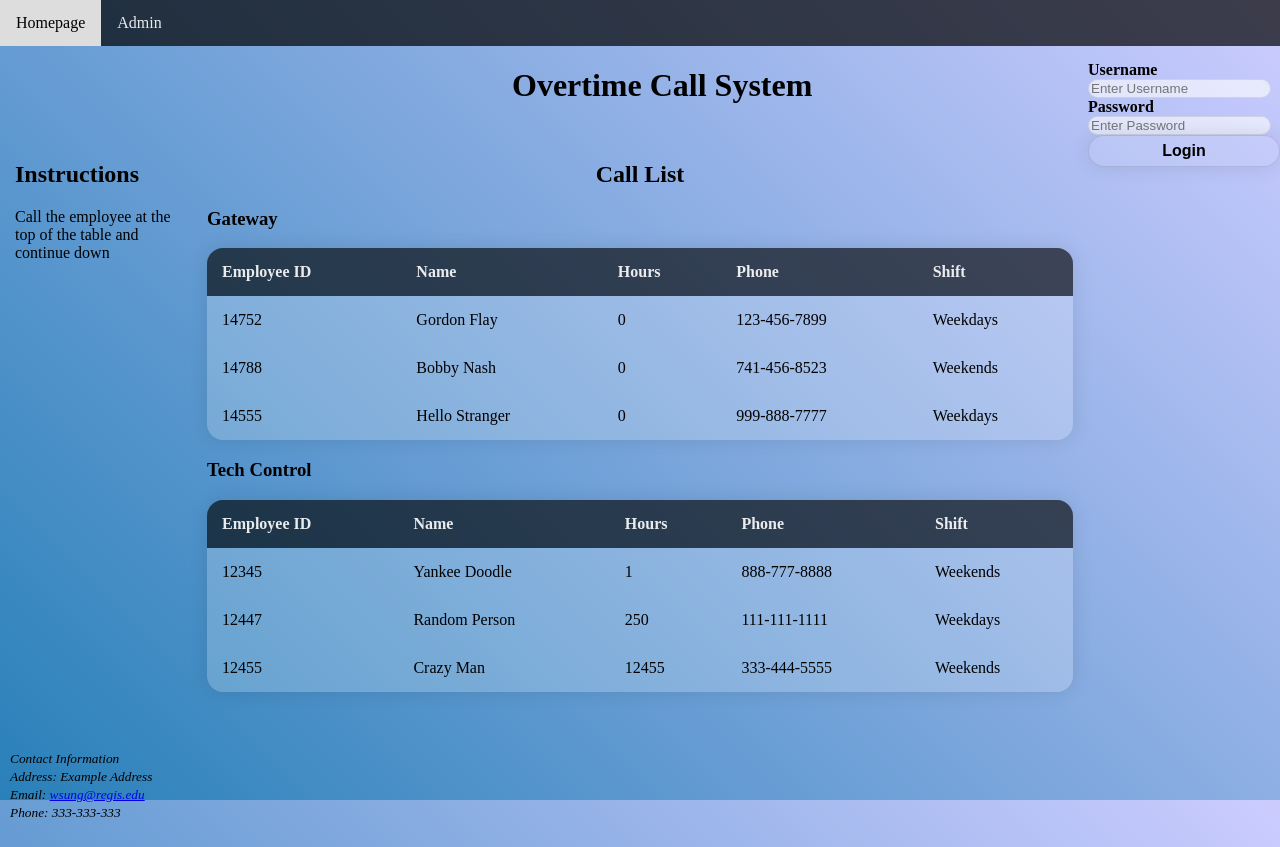
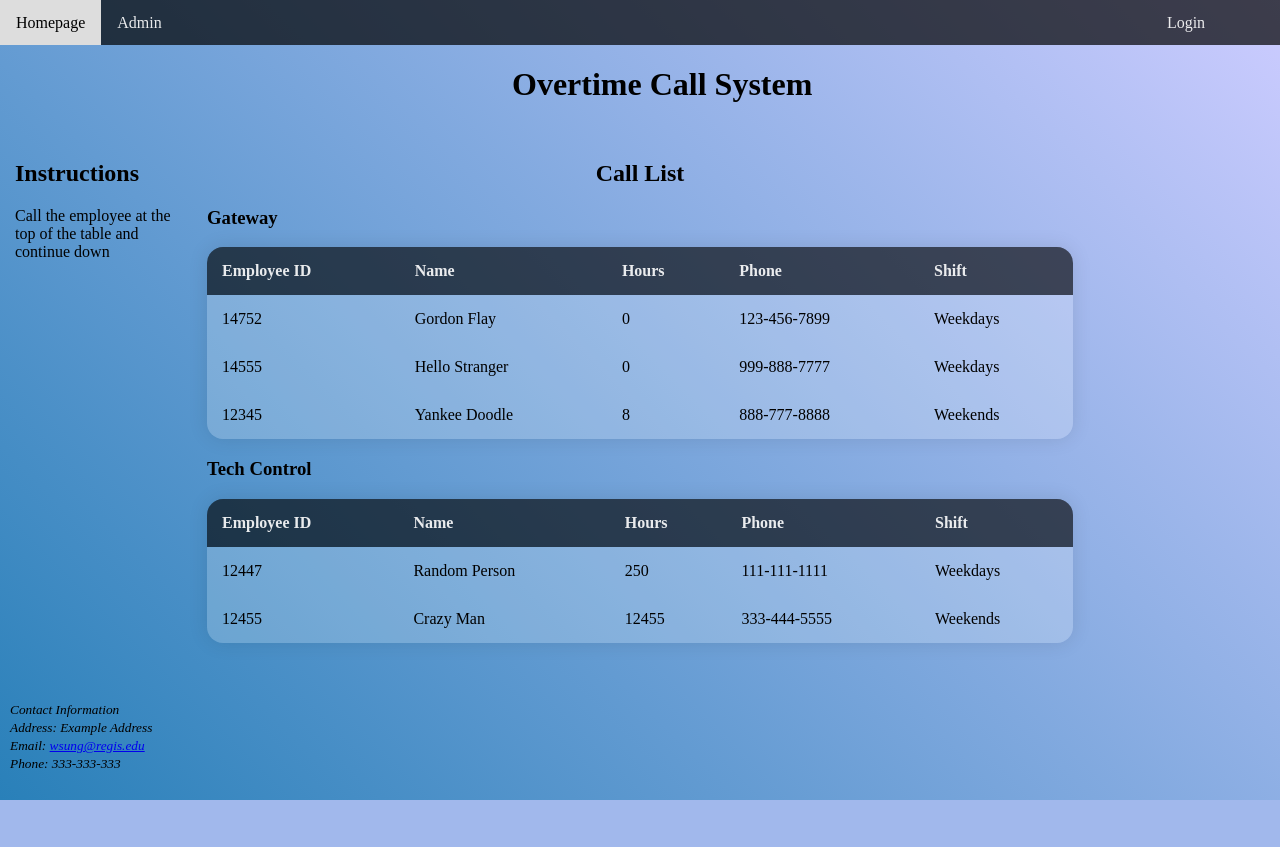
Before and after one commit to KungFoodie/overtime-app, a Flask app: template Capstone/templates/index.html in a window 1280 px wide. After the commit the page ends 800 px from the top, so only its background shows below. Run offline with Flask 3, Linux system fonts and the light colour scheme; the template is opened without the code that fills it, so the values that code supplies are empty; parts of the project's set-up code (start-up, migrations or seed data) failed here and were passed over.

Commit message:
dropdown login feature complete

```diff
--- a/Capstone/static/css/webdefault.css
+++ b/Capstone/static/css/webdefault.css
@@ -11,15 +11,113 @@ html, body {
 body {
     margin: 0;
     background: linear-gradient(45deg, #2980B9, #CCCCFF);
+    background-size: cover;
     font-family: "sans-serif";
     font-weight: 100;
+}
+
+
+/* all buttons */
+
+.button {
+    margin: auto;
+    text-align: center;
+    padding: 6px 0px;
+    width: 100%;
+    background-color: rgba(255,255,255,0.1);
+    border: 1px solid rgba(0,0,0,0.1);
+    box-shadow: 0 0 20px rgba(0,0,0,0.1);
+    border-radius: 1rem;
+    cursor: pointer;
+    display: inline-block;
+    font-size: 1rem;
+    font-weight: bold;
+
+}
+
+.button:hover {
+    background-color: rgba(255,255,255,0.5);
+}
+
+/* Login and Logout */
+.logdiv {
+    display: inline-flex;
+    float: right;
+    width: 10%;
+    height: 45px;
+    justify-content: center;
+    overflow: hidden;
+    margin-right: 30px;
+}
+
+.login-dropdown-button, .logout input {
+    cursor: pointer;
+    font-size: 16px;
+    color: rgba(255,255,255,0.9);
+    border: none;
+    outline: none;
+    background-color: inherit;
+    font-family: inherit;
+    width: 100%;
+    height: 45px;
+}
+
+.login-dropdown-button:hover, .logout:hover {
+    background-color: #ddd;
+    color: black;
+}
+
+.login-content {
+    display: none;
+    background-color: rgba(55,58,73, 1);
+    position: absolute;
+    width: fit-content;
+    margin-top: 45px;
+    margin-right: 80px;
+    z-index: 1;
+    border-radius: 1rem;
+}
+
+.login-content label {
+    color: rgba(255,255,255,0.9);
+
+}
+
+.login-button {
+    margin: auto;
+    text-align: center;
+    padding: 6px 0px;
+    width: 100%;
+    color: rgba(255,255,255,0.9);
+    background-color: inherit;
+    border: 1px solid rgba(0,0,0,0.3);
+    border-bottom-left-radius: 1rem;
+    border-bottom-right-radius: 1rem;
+    cursor: pointer;
+    display: inline-block;
+    font-size: 1rem;
+    font-weight: bold;
+    font-family: "sans-serif";
+}
+
+.login-button:hover {
+    background-color: rgba(255,255,255,0.2);
+}
+
+.loginbox {
+    border: 1px solid rgba(0,0,0,0.1);
+    border-radius: 1rem;
+}
+
+.show {
+  display: block;
 }
 
 /* Navigation Bar */
 
 .nav {
+    height: 45px;
     overflow: hidden;
-  color: rgba(255,255,255,0.9);
     background-color: rgba(0,0,0,0.7);
 }
 
@@ -68,57 +166,6 @@ body {
     display: table;
     clear: both;
 }
-
-/* all buttons */
-
-.button {
-  margin: auto;
-  text-align: center;
-  padding: 6px 0px;
-  width: 100%;
-  background-color: rgba(255,255,255,0.1);
-  border: 1px solid rgba(0,0,0,0.1);
-  box-shadow: 0 0 20px rgba(0,0,0,0.1);
-  border-radius: 1rem;
-  cursor: pointer;
-  display: inline-block;
-  font-size: 1rem;
-  font-weight: bold;
-
-}
-
-.button:hover {
-  background-color: rgba(255,255,255,0.5);
-}
-
-
-/* Login and Logout */
-.logdiv {
-  display: inline-flex;
-  float: right;
-  width: 15%;
-  justify-content: left;
-  margin-top: 15px;
-}
-
-.login label {
-  font-weight: bold;
-  display: inline-block;
-  width: 75px;
-  text-align: left;
-}
-
-.loginbox {
-  background-color: rgba(255,255,255,0.6);
-  border: 1px solid rgba(0,0,0,0.1);
-  border-radius: 1rem;
-}
-
-.logout {
-  width: 90%;
-  margin-top: 5px;
-}
-
 
 /* Tables */
 
--- a/Capstone/templates/admintable.html
+++ b/Capstone/templates/admintable.html
@@ -30,7 +30,7 @@
 		<tr class="roweven">
 			<td class="coleven">12345</td>
 			<td class="colodd">Yankee Doodle</td>
-			<td class="coleven">4</td>
+			<td class="coleven">8</td>
 			<td class="colodd">888-777-8888</td>
 			<td class="coleven">Weekends</td>
 			<td class="colodd">Gateway</td>
--- a/Capstone/templates/base.html
+++ b/Capstone/templates/base.html
@@ -20,9 +20,9 @@
 <div class="navbar">
     <div class="nav">
         {% include "nav.html" %}
-    </div>
-    <div class="logdiv">
-        {% include "login.html" %}
+        <div class="logdiv">
+            {% include "login.html" %}
+        </div>
     </div>
 </div>
 
--- a/Capstone/templates/gwtable.html
+++ b/Capstone/templates/gwtable.html
@@ -15,18 +15,18 @@
 			<td class="coleven">Weekdays</td>
 		</tr>
 		<tr class="rowodd">
-			<td class="coleven">14788</td>
-			<td class="colodd">Bobby Nash</td>
-			<td class="coleven">0</td>
-			<td class="colodd">741-456-8523</td>
-			<td class="coleven">Weekends</td>
-		</tr>
-		<tr class="roweven">
 			<td class="coleven">14555</td>
 			<td class="colodd">Hello Stranger</td>
 			<td class="coleven">0</td>
 			<td class="colodd">999-888-7777</td>
 			<td class="coleven">Weekdays</td>
 		</tr>
+		<tr class="roweven">
+			<td class="coleven">12345</td>
+			<td class="colodd">Yankee Doodle</td>
+			<td class="coleven">8</td>
+			<td class="colodd">888-777-8888</td>
+			<td class="coleven">Weekends</td>
+		</tr>
 	</table>
 </div>
--- a/Capstone/templates/login.html
+++ b/Capstone/templates/login.html
@@ -1,19 +1,32 @@
 {% if logged is sameas true %}
     <form action="/logout" class="logout" method="GET">
-        <input type="submit" class="logout button" value="Logout">
+        <input type="submit" class="logout" value="Logout">
     </form>
     {% else %}
     {% if failed is sameas true %}
         <script>alert("Incorrect username or password.")</script>
     {% endif %}
+        <button class="login-dropdown-button" onclick="show()">Login</button>
+        <div class="login-content" id="login-content">
             <form action="/login" class="login" method="POST">
+                <fieldset class="login-inputs">
                 <label for="uname"><b>Username</b></label>
                 <input type="text" class="loginbox" placeholder="Enter Username" name="uname" required>
                 <br />
                 <label for="psw"><b>Password</b></label>
                 <input type="password" class="loginbox" placeholder="Enter Password" name="psw" required>
                 <br />
-        <input type="submit" class="login button" value="Login">
+
+                </fieldset>
+                <input type="submit" class="login-button" value="Login">
             </form>
+        </div>
+    <script>
+    function show() {
+      let button = document.getElementById("login-content");
+      button.classList.toggle("show");
+    }
 
+
+    </script>
 {% endif %}
--- a/Capstone/templates/tctable.html
+++ b/Capstone/templates/tctable.html
@@ -8,20 +8,13 @@
 			<th class="colhead">Shift</th>
 		</thead>
 		<tr class="roweven">
-			<td class="coleven">12345</td>
-			<td class="colodd">Yankee Doodle</td>
-			<td class="coleven">1</td>
-			<td class="colodd">888-777-8888</td>
-			<td class="coleven">Weekends</td>
-		</tr>
-		<tr class="rowodd">
 			<td class="coleven">12447</td>
 			<td class="colodd">Random Person</td>
 			<td class="coleven">250</td>
 			<td class="colodd">111-111-1111</td>
 			<td class="coleven">Weekdays</td>
 		</tr>
-		<tr class="roweven">
+		<tr class="rowodd">
 			<td class="coleven">12455</td>
 			<td class="colodd">Crazy Man</td>
 			<td class="coleven">12455</td>
```
Also changed, not shown: Capstone/database/employees.sqlite. Lines whose indentation alone changed are shown as unchanged.
